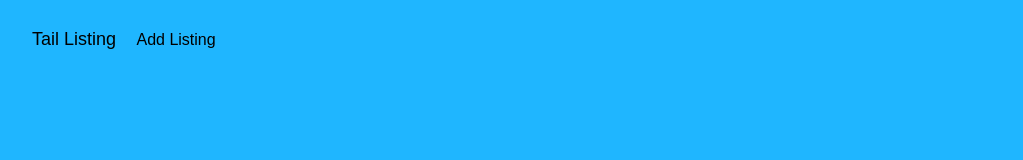
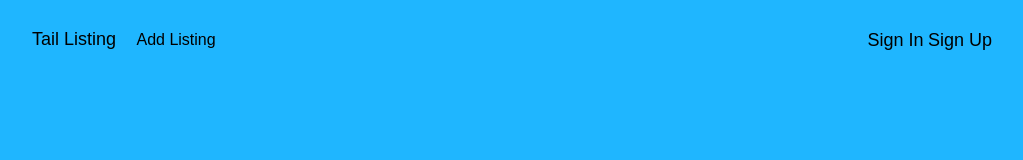
Before and after one commit to PatrickNgare/tlisting, a website: page index.html in a window 1280 px wide. Shown: the whole page, without its empty margins (128-1151 px from the left). Drawn offline with nearby package versions, Linux system fonts and the light colour scheme; files that its build step writes are made by us from their sources.

Commit message:
add nav bar

```diff
--- a/index.html
+++ b/index.html
@@ -12,9 +12,13 @@
 
       <div>
         <a href="#" class="text-lg" >Tail Listing</a>
-        <button class="py-2 px-4 rounded-md  border-amber-500 bg-transpatent hover:bg-amber-500 hover:text-white">
+        <button class="py-2 px-4 rounded-md border-amber-500 bg-transpatent hover:bg-amber-500 hover:text-white">
           Add Listing
         </button>
+      </div>
+      <div class="space-x-4">
+        <button class="text-lg" >Sign In</button>
+        <button class="text-lg" >Sign Up</button>
       </div>
     </div>
   </nav>
```
